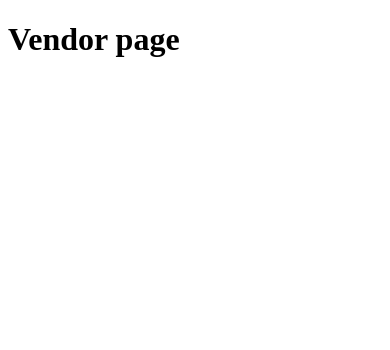
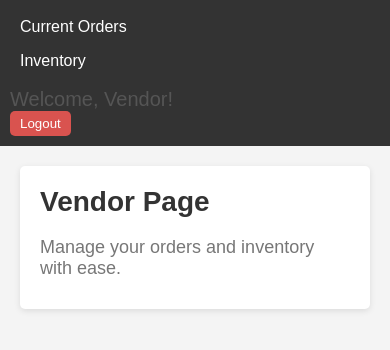
Before and after one commit to Vishruth23/Cafeteria-Order-Management-App, a plain HTML site: page vendor_pages/homepage_vendor.html in a window 390 px wide. Drawn offline with Linux system fonts and the light colour scheme.

Commit message:
updated home page for vendor side

```diff
--- /dev/null
+++ b/vendor_pages/homepage_vendor.css
@@ -0,0 +1,82 @@
+body {
+    font-family: Arial, sans-serif;
+    margin: 0;
+    padding: 0;
+    background-color: #f4f4f4;
+}
+
+.navbar {
+    display: flex;
+    justify-content: space-between;
+    align-items: center;
+    background-color: #333;
+    color: #fff;
+    padding: 10px 20px;
+}
+
+.navbar a {
+    text-decoration: none;
+    color: #fff;
+    padding: 10px 15px;
+    transition: background-color 0.3s ease;
+}
+
+.navbar a:hover {
+    background-color: #555;
+}
+
+.container {
+    background-color: #fff;
+    border-radius: 5px;
+    margin: 20px;
+    padding: 20px;
+    box-shadow: 0px 2px 6px rgba(0, 0, 0, 0.1);
+}
+
+h1 {
+    margin-top: 0;
+    font-size: 28px;
+    color: #333;
+}
+
+p {
+    font-size: 18px;
+    color: #777;
+    margin-bottom: 10px;
+}
+
+.welcome {
+    font-size: 20px;
+    color: #555;
+}
+
+.logout-btn {
+    background-color: #d9534f;
+    color: #fff;
+    border: none;
+    border-radius: 5px;
+    padding: 5px 10px;
+    cursor: pointer;
+    transition: background-color 0.3s ease;
+}
+
+.logout-btn:hover {
+    background-color: #c9302c;
+}
+
+/* Responsive Styles */
+@media (max-width: 768px) {
+    .navbar {
+        flex-direction: column;
+        align-items: flex-start;
+        padding: 10px;
+    }
+    .navbar a {
+        display: block;
+        padding: 8px 10px;
+    }
+    .welcome {
+        margin-top: 10px;
+        text-align: center;
+    }
+}
--- a/vendor_pages/homepage_vendor.html
+++ b/vendor_pages/homepage_vendor.html
@@ -4,9 +4,69 @@
     <meta charset="UTF-8">
     <meta http-equiv="X-UA-Compatible" content="IE=edge">
     <meta name="viewport" content="width=device-width, initial-scale=1.0">
+    <link rel="stylesheet" href="homepage_vendor.css">
     <title>Document</title>
 </head>
 <body>
-    <h1>Vendor page</h1>
+    <div class="navbar">
+        <div>
+            <a href="#current-orders">Current Orders</a>
+            <a href="#inventory">Inventory</a>
+        </div>
+        <div class="welcome">
+            Welcome, Vendor!
+        </div>
+        <button class="logout-btn" id="logout-btn">Logout</button>
+    </div>
+    <div class="container">
+        <h1>Vendor Page</h1>
+        <p>Manage your orders and inventory with ease.</p>
+        <!-- Content for Current Orders or Inventory goes here -->
+    </div>
+    <script type="module">
+
+         // Import the functions you need from the SDKs you need
+        import { initializeApp } from "https://www.gstatic.com/firebasejs/10.1.0/firebase-app.js";
+        import { getDatabase, set, ref, update } from "https://www.gstatic.com/firebasejs/10.1.0/firebase-database.js";
+        import { getAuth, createUserWithEmailAndPassword, signInWithEmailAndPassword, onAuthStateChanged, signOut } from "https://www.gstatic.com/firebasejs/10.1.0/firebase-auth.js";
+        // import{_getProvider,_registerComponent as e,registerVersion as t,getApp as r,SDK_VERSION as n}from"https://www.gstatic.com/firebasejs/10.1.0/firebase-app.js"
+
+        // TODO: Add SDKs for Firebase products that you want to use
+        // https://firebase.google.com/docs/web/setup#available-libraries
+
+        // Your web app's Firebase configuration
+        const firebaseConfig = {
+        apiKey: "AIzaSyC5m1QkX6ecuWN7svNBaHxLGortp84T0ts",
+        authDomain: "zense-offl.firebaseapp.com",
+        databaseURL: "https://zense-offl-default-rtdb.firebaseio.com",
+        projectId: "zense-offl",
+        storageBucket: "zense-offl.appspot.com",
+        messagingSenderId: "297061345791",
+        appId: "1:297061345791:web:4d53117c64b367bdcbdfca"
+        };
+
+        // Initialize Firebase
+        const app = initializeApp(firebaseConfig);
+        const database = getDatabase(app);
+        const auth = getAuth();
+
+
+        const logoutButton = document.getElementById('logout-btn');
+        logoutButton.addEventListener('click', () => {
+            //const auth = getAuth();
+            signOut(auth).then(() => {
+                alert('Logged out');
+                window.location.assign('login_vendor.html');
+            // Sign-out successful.
+            }).catch((error) => {
+                const errorCode = error.code;
+                const errorMessage = error.message;
+                alert(errorMessage)
+            // An error happened.
+            });
+            // Add logout functionality here
+
+        });
+    </script>
 </body>
 </html>
```
